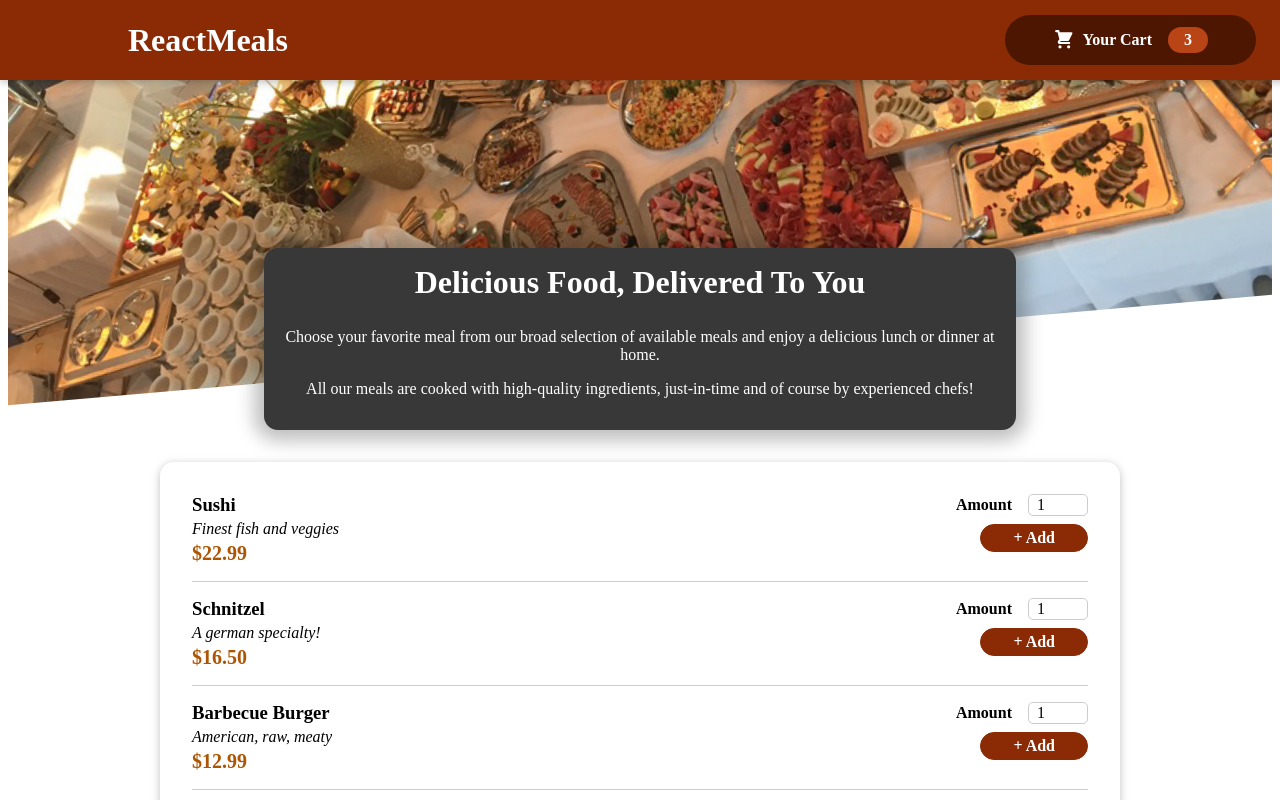
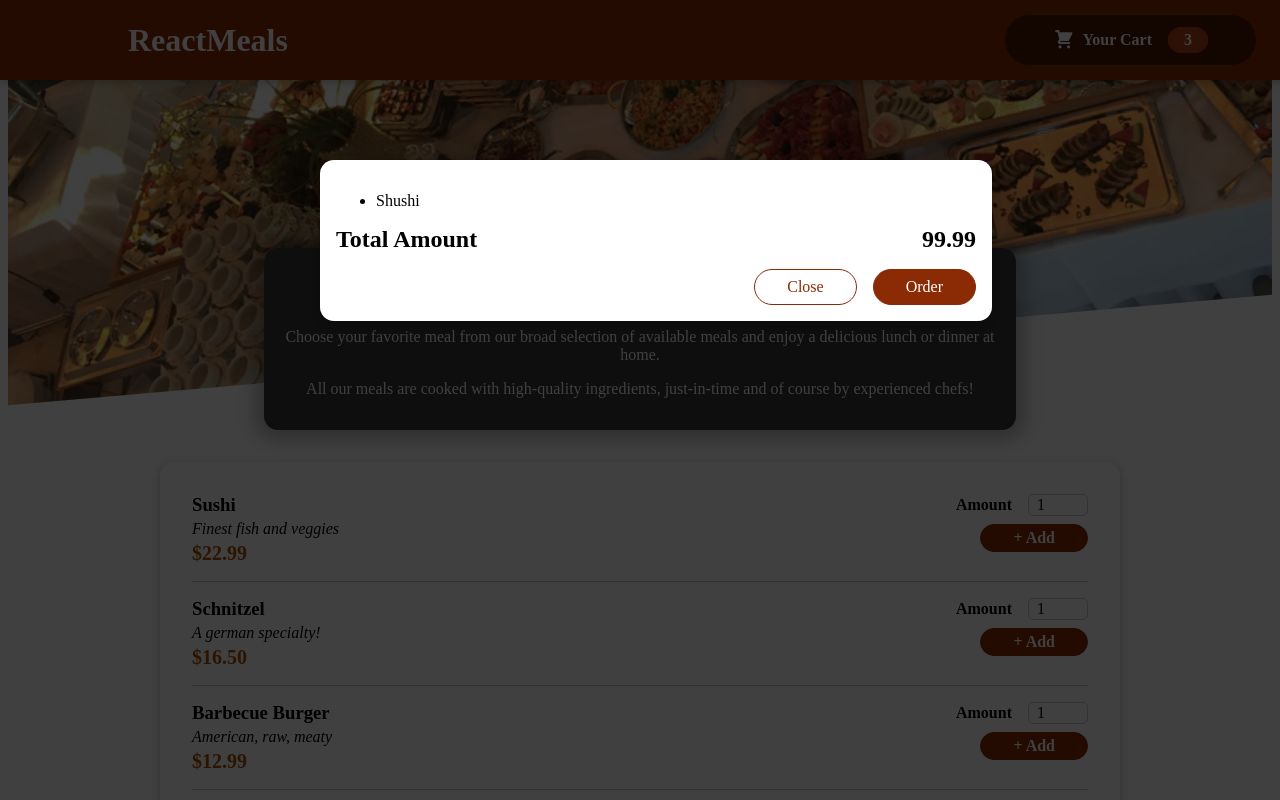
Before and after one commit to cd-x/food-order-app, a React (Create React App) app: page / in a window 1280 px wide. Shown: the top 800 px of the page. Built offline with nearby package versions, Linux system fonts and the light colour scheme.

Commit message:
added cart modal

```diff
--- a/public/index.html
+++ b/public/index.html
@@ -28,6 +28,7 @@
   </head>
   <body>
     <noscript>You need to enable JavaScript to run this app.</noscript>
+    <div id="overlays"></div>
     <div id="root"></div>
     <!--
       This HTML file is a template.
--- a/src/App.js
+++ b/src/App.js
@@ -1,11 +1,22 @@
-import { Fragment } from "react";
+import { Fragment, useState } from "react";
+import Cart from "./components/Cart/Cart";
 import Header from "./components/Layout/Header";
 import Meals from "./components/Meals/Meals";
 
 function App() {
+  const [cartShown, setCartShown] = useState(false);
+
+  const cartShowHandler = () => {
+    setCartShown(true);
+  };
+
+  const cartHideHandler = () => {
+    setCartShown(false);
+  };
   return (
     <Fragment>
-      <Header />
+      <Cart />
+      <Header onCartClick={cartShowHandler} />
       <main>
         <Meals />
       </main>
--- /dev/null
+++ b/src/components/Cart/Cart.js
@@ -0,0 +1,29 @@
+import Modal from "../UI/Modal";
+import classes from "./Cart.module.css";
+
+const Cart = (props) => {
+  const items = [{ id: "c1", name: "Shushi", price: "99.99", amount: 1 }];
+  const cartItems = (
+    <ul>
+      {items.map((item) => {
+        return <li key={item.id}>{item.name}</li>;
+      })}
+    </ul>
+  );
+
+  return (
+    <Modal>
+      {cartItems}
+      <div className={classes.total}>
+        <span>Total Amount</span>
+        <span>99.99</span>
+      </div>
+      <div className={classes.actions}>
+        <button className={classes["button--alt"]}>Close</button>
+        <button className={classes.button}>Order</button>
+      </div>
+    </Modal>
+  );
+};
+
+export default Cart;
--- /dev/null
+++ b/src/components/Cart/Cart.module.css
@@ -0,0 +1,46 @@
+.cart-items {
+  list-style: none;
+  margin: 0;
+  padding: 0;
+  max-height: 20rem;
+  overflow: auto;
+}
+
+.total {
+  display: flex;
+  justify-content: space-between;
+  align-items: center;
+  font-weight: bold;
+  font-size: 1.5rem;
+  margin: 1rem 0;
+}
+
+.actions {
+  text-align: right;
+}
+
+.actions button {
+  font: inherit;
+  cursor: pointer;
+  background-color: transparent;
+  border: 1px solid #8a2b06;
+  padding: 0.5rem 2rem;
+  border-radius: 25px;
+  margin-left: 1rem;
+}
+
+.actions button:hover,
+.actions button:active {
+  background-color: #5a1a01;
+  border-color: #5a1a01;
+  color: white;
+}
+
+.actions .button--alt {
+  color: #8a2b06;
+}
+
+.actions .button {
+  background-color: #8a2b06;
+  color: white;
+}
--- a/src/components/Meals/AvailableMeals.js
+++ b/src/components/Meals/AvailableMeals.js
@@ -33,6 +33,7 @@
     <li>
       <MealItem
         key={meal.id}
+        id={meal.id}
         name={meal.name}
         description={meal.description}
         price={meal.price}
--- a/src/components/Meals/MealItem/MealItem.js
+++ b/src/components/Meals/MealItem/MealItem.js
@@ -11,7 +11,7 @@
         <div className={classes.price}>{price}</div>
       </div>
       <div>
-        <MealItemForm />
+        <MealItemForm id={props.id} />
       </div>
     </div>
   );
--- a/src/components/Meals/MealItem/MealItemForm.js
+++ b/src/components/Meals/MealItem/MealItemForm.js
@@ -7,7 +7,7 @@
       <Input
         label="Amount"
         input={{
-          id: "amount",
+          id: "amount_" + props.id,
           type: "number",
           min: "1",
           max: "5",
--- /dev/null
+++ b/src/components/UI/Modal.js
@@ -0,0 +1,30 @@
+import { Fragment } from "react";
+import classes from "./Modal.module.css";
+import ReactDOM from "react-dom";
+
+const Backdrop = (props) => {
+  return <div className={classes.backdrop} />;
+};
+
+const ModalOverlay = (props) => {
+  return (
+    <div className={classes.modal}>
+      <div className={classes.content}>{props.children}</div>
+    </div>
+  );
+};
+
+const portalElement = document.getElementById("overlays");
+const Modal = (props) => {
+  return (
+    <Fragment>
+      {ReactDOM.createPortal(<Backdrop />, portalElement)}
+      {ReactDOM.createPortal(
+        <ModalOverlay>{props.children}</ModalOverlay>,
+        portalElement
+      )}
+    </Fragment>
+  );
+};
+
+export default Modal;
--- /dev/null
+++ b/src/components/UI/Modal.module.css
@@ -0,0 +1,40 @@
+.backdrop {
+  position: fixed;
+  top: 0;
+  left: 0;
+  width: 100%;
+  height: 100vh;
+  z-index: 20;
+  background-color: rgba(0, 0, 0, 0.75);
+}
+
+.modal {
+  position: fixed;
+  top: 20vh;
+  left: 5%;
+  width: 90%;
+  background-color: white;
+  padding: 1rem;
+  border-radius: 14px;
+  box-shadow: 0 2px 8px rgba(0, 0, 0, 0.25);
+  z-index: 30;
+  animation: slide-down 300ms ease-out forwards;
+}
+
+@media (min-width: 768px) {
+  .modal {
+    width: 40rem;
+    left: calc(50% - 20rem);
+  }
+}
+
+@keyframes slide-down {
+  from {
+    opacity: 0;
+    transform: translateY(-3rem);
+  }
+  to {
+    opacity: 1;
+    transform: translateY(0);
+  }
+}
```
